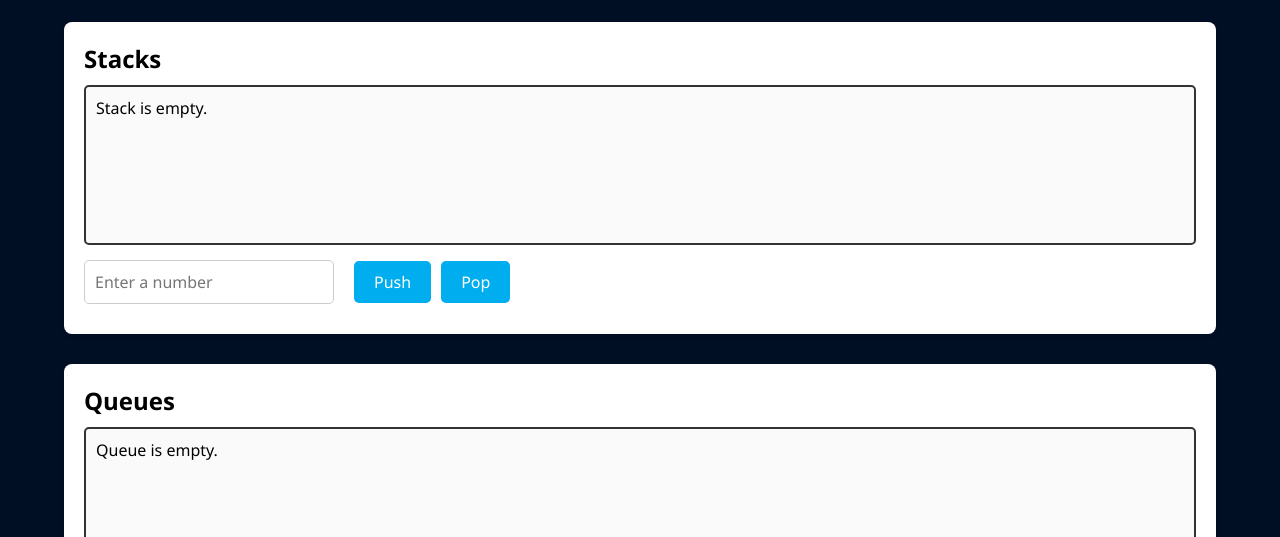
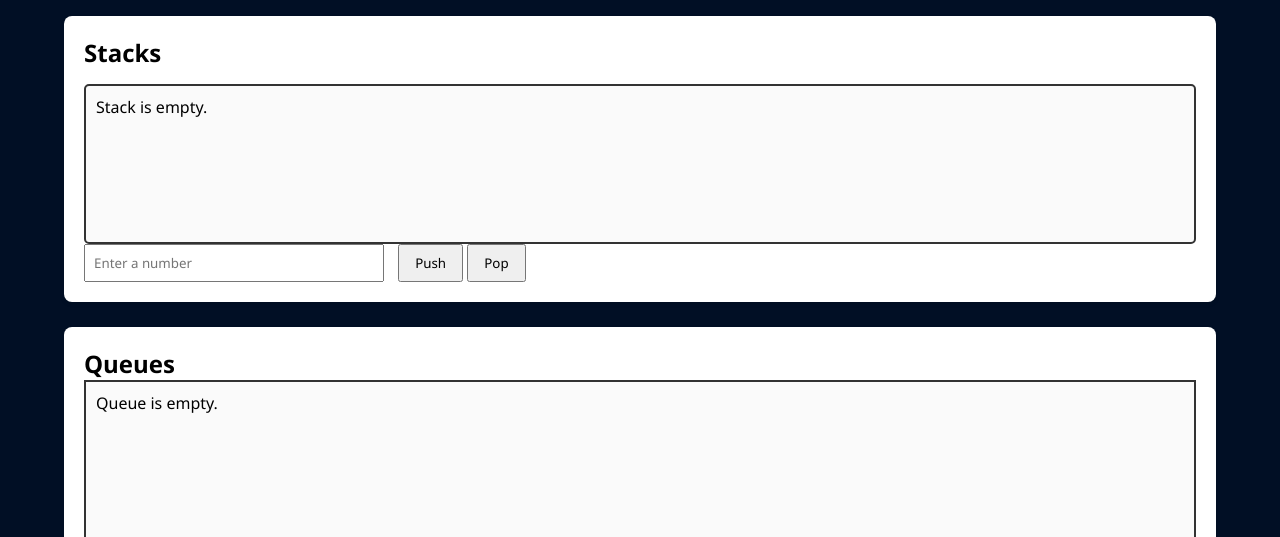
Before and after one commit to Kurube12/Data-Structure-and-Algorithm-, a plain HTML site: page index.html in a window 1280 px wide. Shown: the part 235-772 px from the top of the page. Drawn offline with Linux system fonts and the light colour scheme.

Commit message:
Update styles.css

```diff
--- a/styles.css
+++ b/styles.css
@@ -1,4 +1,3 @@
-/* ================= GLOBAL ================== */
 * {
     margin: 0;
     padding: 0;
@@ -9,10 +8,9 @@
 body {
       background: #010f25;
     color: #000000;
-    min-height: 100vh;
 }
 
-/* ================= NAVBAR ================== */
+/* ===== NAVBAR ===== */
 .navbar {
     position: fixed;
     top: 0;
@@ -55,6 +53,7 @@ body {
     transform: translateY(-50%) scale(1.1);
 }
 
+
 .logo {
     font-size: 1.8rem;
     font-weight: bold;
@@ -62,6 +61,7 @@ body {
     text-decoration: none;
     margin-left: 60px;
 }
+
 
 .nav-links {
     position: absolute;
@@ -84,7 +84,7 @@ body {
     background: #00adee;
 }
 
-/* ================= SIDEBAR ================== */
+/* Sidebar */
 .side-bar {
     position: fixed;
     top: 70px;
@@ -94,7 +94,7 @@ body {
     background: #1a1a1a;
     padding: 25px 20px;
     transition: left 0.3s ease;
-    z-index: 1001;
+    z-index: 1001; /* above overlay */
     box-shadow: 2px 0 12px rgba(0,0,0,0.2);
 }
 
@@ -110,7 +110,6 @@ body {
     text-decoration: none;
     border-radius: 8px;
     background: #2c2c2c;
-    transition: all 0.3s ease;
 }
 
 .side-bar a:hover {
@@ -118,7 +117,31 @@ body {
     transform: translateX(5px);
 }
 
-/* ================= MAIN ================== */
+/* Overlay */
+.overlay {
+    display: none;
+    position: fixed;
+    top: 70px;
+    left: 0;
+    width: 100%;
+    height: calc(100vh - 70px);
+    background: rgba(0,0,0,0.3);
+    z-index: 1000; /* below sidebar */
+}
+
+.overlay.active {
+    display: block;
+}
+
+/* Responsive */
+@media (max-width: 768px) {
+    .nav-links {
+        display: none;
+    }
+}
+
+
+/* MAIN CONTENT */
 main {
     margin-top: 110px;
     width: 90%;
@@ -134,123 +157,34 @@ main {
     box-shadow: 0 2px 4px rgba(0,0,0,0.1);
 }
 
-/* ================= INPUTS & BUTTONS ================== */
-input[type="text"], input[type="number"] {
-    padding: 10px;
-    width: 250px;
-    font-size: 16px;
-    margin-right: 10px;
-    border-radius: 5px;
-    border: 1px solid #ccc;
-}
-
-button {
-    padding: 10px 20px;
-    font-size: 16px;
-    cursor: pointer;
-    border-radius: 5px;
-    border: none;
-    background: #00adee;
-    color: #fff;
-    transition: 0.3s ease;
-}
-
-button:hover {
-    background: #007bb5;
-}
-
-/* ================= OUTPUT BOXES ================== */
-#stackOutputBox,
-#queueOutputBox {
+/* Visible output box */
+        #stackOutputBox {
             width: 100%;
-    min-height: 160px;
+            height: 160px;
             border: 2px solid #333;
             background: #fafafa;
             padding: 10px;
-    margin-top: 10px;
-    margin-bottom: 15px;
+            margin-top: 15px;
             border-radius: 5px;
             white-space: pre-wrap;
             overflow-y: auto;
         }
 
-/* ================= TREE & GRAPH ================== */
-#treeContainer,
-#graphContainer {
-    position: relative;
-    width: 100%;
-    height: 520px;
-    background: #ffffff;
-    border-radius: 14px;
-    box-shadow: 0 4px 14px rgba(0,0,0,0.12);
-    overflow: auto;
-    padding: 20px;
-    margin-bottom: 15px; /* space below visualization for controls */
+        input {
+            padding: 8px;
+            width: 300px;
+            margin-right: 10px;
         }
 
-.node {
-    width: 60px;
-    height: 60px;
-    border: 3px solid #4CAF50;
-    border-radius: 50%;
-    background: #e8ffe8;
-    display: flex;
-    justify-content: center;
-    align-items: center;
-    font-weight: bold;
-    position: absolute;
-    z-index: 2; /* nodes above lines */
-    transition: 0.4s ease;
+        button {
+            padding: 8px 15px;
+            cursor: pointer;
         }
 
-.node:hover {
-    transform: scale(1.12);
-    background: #c6ffc6;
-}
-
-.line {
-    position: absolute;
-    width: 2px;
-    background: black;
-    z-index: 1; /* behind nodes */
-}
-
-/* ================= CONTROLS ================== */
-.stackControls,
-.queueControls,
-.treeControls,
-.graphControls {
-    display: flex;
-    align-items: center;
-    gap: 10px;
-    margin-bottom: 10px;
-}
-
-/* Input fields */
-input[type="text"], input[type="number"] {
-    padding: 10px;
-    font-size: 16px;
-    border-radius: 5px;
-    border: 1px solid #ccc;
-}
-
-/* Buttons */
-button {
-    padding: 10px 20px;
-    font-size: 16px;
-    border-radius: 5px;
-    border: none;
-    background: #00adee;
-    color: #fff;
-    cursor: pointer;
-    transition: 0.3s ease;
-}
-
-button:hover {
-    background: #007bb5;
-}
-
-/* Margin below each section */
-.data-structure-section {
-    margin-bottom: 30px;
-}
+/* Visible output box */
+        #queueOutputBox {
+            width: 100%;
+            height: 160px;
+            border: 2px solid #333;
+            background: #fafafa;
+            padding: 10px
```
Lines whose indentation alone changed are shown as unchanged.
